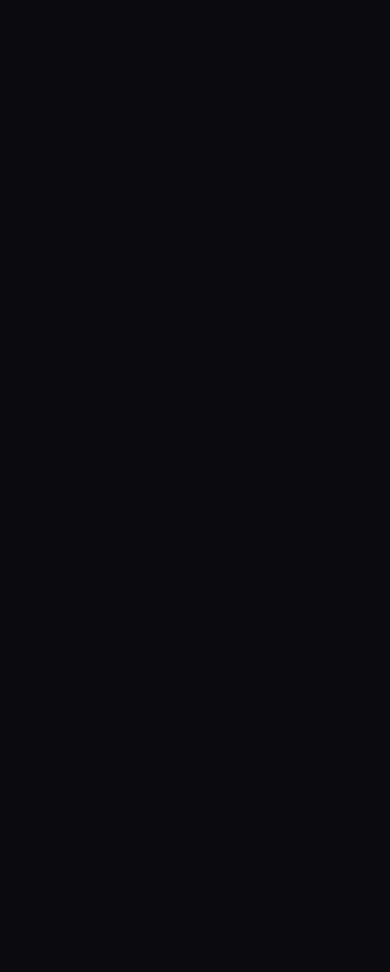
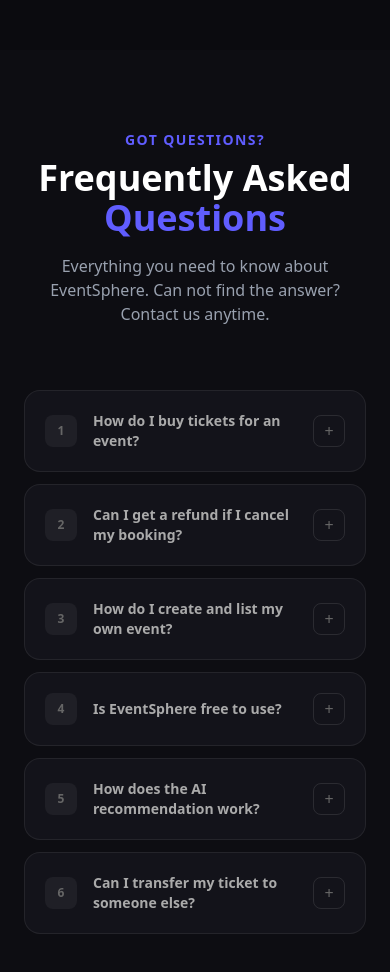
Before and after one commit to SADMAN-SADID-052/EventSphere, a Next.js app: page / in a window 390 px wide. Shown: the part 7140-8112 px from the top of the page. Before the commit the page ends 7190 px from the top, so only its background shows below. Built offline with nearby package versions, Linux system fonts and the light colour scheme.

Commit message:
Add FAQ component featuring collapsible accordion, active state management, and animated transitions

```diff
--- a/src/app/page.tsx
+++ b/src/app/page.tsx
@@ -1,5 +1,6 @@
 
 import Categories from "@/components/Categories";
+import Faq from "@/components/Faq";
 import FeaturedEvents from "@/components/FeaturedEvents";
 import HeroSection from "@/components/HeroSection";
 import HowItWorks from "@/components/HowItWorks";
@@ -15,6 +16,7 @@
      <HowItWorks></HowItWorks>
      <StatsSection></StatsSection>
      <Testimonials></Testimonials>
+     <Faq></Faq>
 
     </main>
   );
--- a/src/components/Faq.tsx
+++ b/src/components/Faq.tsx
@@ -0,0 +1,129 @@
+"use client";
+import { useState } from "react";
+
+const faqs = [
+  {
+    question: "How do I buy tickets for an event?",
+    answer:
+      "Simply browse events, click on the one you like, and hit 'Buy Tickets'. Choose your ticket type, complete payment via bKash, Nagad, or card — and your e-ticket will be sent instantly.",
+    accent: "#605DFF",
+  },
+  {
+    question: "Can I get a refund if I cancel my booking?",
+    answer:
+      "Yes! Cancellations made 48 hours before the event are fully refunded. Within 48 hours, a 50% refund applies. No refunds for same-day cancellations.",
+    accent: "#E85D24",
+  },
+  {
+    question: "How do I create and list my own event?",
+    answer:
+      "Register as an organizer, go to your dashboard, and click 'Create Event'. Fill in the details, set ticket prices, and publish. Your event goes live immediately after review.",
+    accent: "#0F9F7B",
+  },
+  {
+    question: "Is EventSphere free to use?",
+    answer:
+      "Browsing and attending events is completely free. Organizers pay a small platform fee (5%) only when tickets are sold. No upfront costs.",
+    accent: "#F59E0B",
+  },
+  {
+    question: "How does the AI recommendation work?",
+    answer:
+      "Our AI analyzes your browsing history, past events, and preferences to suggest events you'll love. The more you use EventSphere, the smarter it gets!",
+    accent: "#EC4899",
+  },
+  {
+    question: "Can I transfer my ticket to someone else?",
+    answer:
+      "Yes, tickets can be transferred once before the event. Go to 'My Bookings', select the ticket, and enter the recipient's email. They'll receive the ticket instantly.",
+    accent: "#06B6D4",
+  },
+];
+
+export default function Faq() {
+  const [active, setActive] = useState<number | null>(null);
+
+  const toggle = (i: number) => setActive(active === i ? null : i);
+
+  return (
+    <section className="bg-[#0d0d12] py-20 px-6 sm:px-12">
+      <div className="max-w-[1290px] mx-auto">
+
+        <div className="text-center mb-16">
+          <p className="text-[#605DFF] font-semibold text-sm tracking-widest uppercase mb-2">
+            Got Questions?
+          </p>
+          <h2 className="text-4xl sm:text-5xl font-black text-white">
+            Frequently Asked <span className="text-[#605DFF]">Questions</span>
+          </h2>
+          <p className="text-gray-400 mt-4 text-base max-w-xl mx-auto">
+            Everything you need to know about EventSphere. Can not find the answer? Contact us anytime.
+          </p>
+        </div>
+
+        {/* FAQ List */}
+        <div className="max-w-3xl mx-auto flex flex-col gap-3">
+          {faqs.map((faq, i) => (
+            <div
+              key={i}
+              className="rounded-2xl border transition-all duration-300 overflow-hidden"
+              style={{
+                borderColor: active === i ? `${faq.accent}66` : "rgba(255,255,255,0.07)",
+                background: active === i ? `${faq.accent}08` : "#13131a",
+              }}
+            >
+              {/* Question */}
+              <button
+                onClick={() => toggle(i)}
+                className="w-full flex items-center justify-between gap-4 p-5 text-left"
+              >
+                <div className="flex items-center gap-4">
+                  <div
+                    className="w-8 h-8 rounded-lg flex items-center justify-center text-xs font-black shrink-0 transition-all duration-300"
+                    style={{
+                      background: active === i ? `${faq.accent}25` : "rgba(255,255,255,0.05)",
+                      color: active === i ? faq.accent : "#666",
+                    }}
+                  >
+                    {i + 1}
+                  </div>
+                  <span
+                    className="font-bold text-sm sm:text-base transition-colors duration-300"
+                    style={{ color: active === i ? "white" : "#aaa" }}
+                  >
+                    {faq.question}
+                  </span>
+                </div>
+
+
+                <div
+                  className="w-8 h-8 rounded-lg border flex items-center justify-center shrink-0 transition-all duration-300"
+                  style={{
+                    borderColor: active === i ? faq.accent : "rgba(255,255,255,0.1)",
+                    color: active === i ? faq.accent : "#666",
+                    transform: active === i ? "rotate(45deg)" : "rotate(0deg)",
+                  }}
+                >
+                  +
+                </div>
+              </button>
+
+              {/* Answer */}
+              <div
+                className="overflow-hidden transition-all duration-300"
+                style={{
+                  maxHeight: active === i ? "200px" : "0px",
+                  opacity: active === i ? 1 : 0,
+                }}
+              >
+                <p className="text-gray-400 text-sm leading-relaxed px-5 pb-5 pl-17">
+                  {faq.answer}
+                </p>
+              </div>
+            </div>
+          ))}
+        </div>
+      </div>
+    </section>
+  );
+}
```
